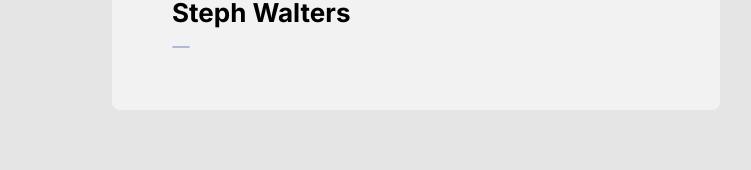
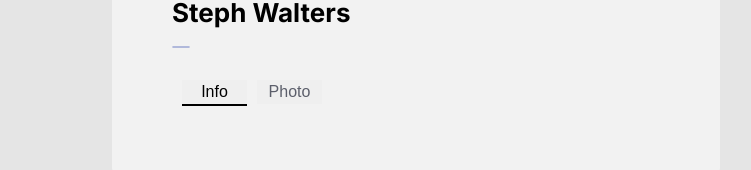
Before and after one commit to Jessica-VaLo/friends-app, a React (Create React App) app: page / in a window 1280 px wide. Shown: the part 248-418 px from the top of the page, without its empty margins (224-975 px from the left). Built offline with nearby package versions, Linux system fonts and the light colour scheme.

Commit message:
Adding Tabs component

```diff
--- /dev/null
+++ b/src/common/Tabs.jsx
@@ -0,0 +1,37 @@
+import React from "react";
+import styles from "../css/Tabs.module.css";
+
+const Tabs = ({ itemSelected, onSelect }) => {
+  return (
+    <ul className={styles.tabs}>
+      <li className={styles.tabs__item}>
+        <button
+          id="info"
+          className={
+            itemSelected === "info"
+              ? `${styles.tabs__link} ${styles["tabs__link--active"]}`
+              : `${styles.tabs__link}`
+          }
+          onClick={(e) => onSelect(e.currentTarget.id)}
+        >
+          Info
+        </button>
+      </li>
+      <li className={styles.tabs__item}>
+        <button
+          id="photo"
+          className={
+            itemSelected === "photo"
+              ? `${styles.tabs__link} ${styles["tabs__link--active"]}`
+              : `${styles.tabs__link}`
+          }
+          onClick={(e) => onSelect(e.currentTarget.id)}
+        >
+          Photo
+        </button>
+      </li>
+    </ul>
+  );
+};
+
+export default Tabs;
--- a/src/component/FriendsDetails.jsx
+++ b/src/component/FriendsDetails.jsx
@@ -1,14 +1,23 @@
-import React from "react";
+import React, { useState } from "react";
 import FriendProfile from "./FriendProfile";
 import styles from "../css/FriendsDetails.module.css";
+import Tabs from "../common/Tabs";
 
 function FriendsDetails({ friend, onGoBack }) {
+  const [itemSelected, setItemSelected] = useState("info");
+
+  const handleSelect = (id) => {
+    console.log(id);
+    setItemSelected(id);
+  };
+
   return (
     <div className={styles.details}>
       <button className={styles["details__button--back"]} onClick={onGoBack}>
         <i className="fa fa-regular fa-arrow-left"></i>
       </button>
       <FriendProfile sizeSm={false} friend={friend} />
+      <Tabs itemSelected={itemSelected} onSelect={handleSelect} />
     </div>
   );
 }
--- /dev/null
+++ b/src/css/Tabs.module.css
@@ -0,0 +1,28 @@
+.tabs {
+  padding: 0;
+  margin-top: 3rem;
+}
+
+.tabs__item {
+  display: inline-block;
+  margin-left: 1rem;
+}
+
+.tabs__link {
+  border: none;
+  padding: 0;
+  width: 6.5rem;
+  font-size: 1.6rem;
+  font-weight: 500;
+  line-height: 2.4rem;
+  color: #5c5f6b;
+}
+
+.tabs__link--active {
+  color: #000;
+  border-bottom: 2px solid #000;
+}
+
+.tabs__link:hover {
+  cursor: pointer;
+}
```
